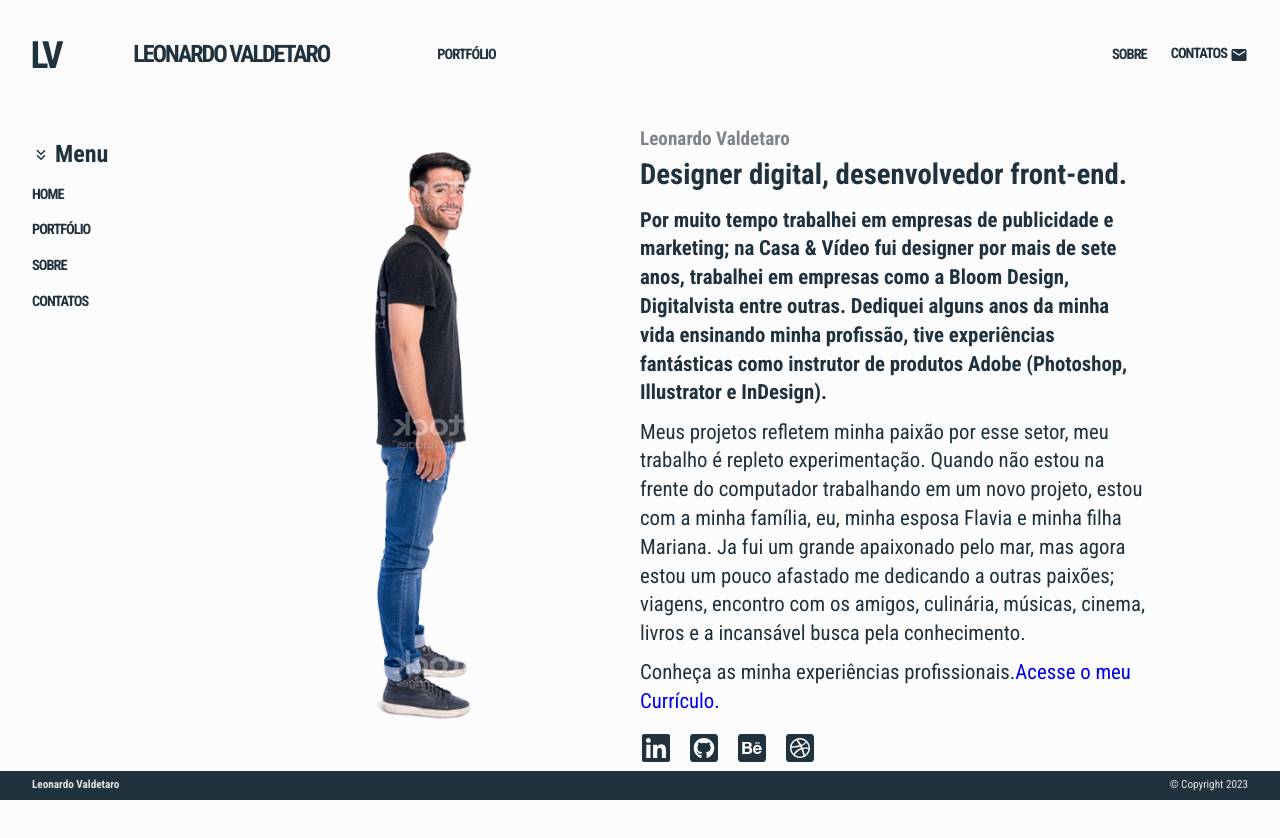
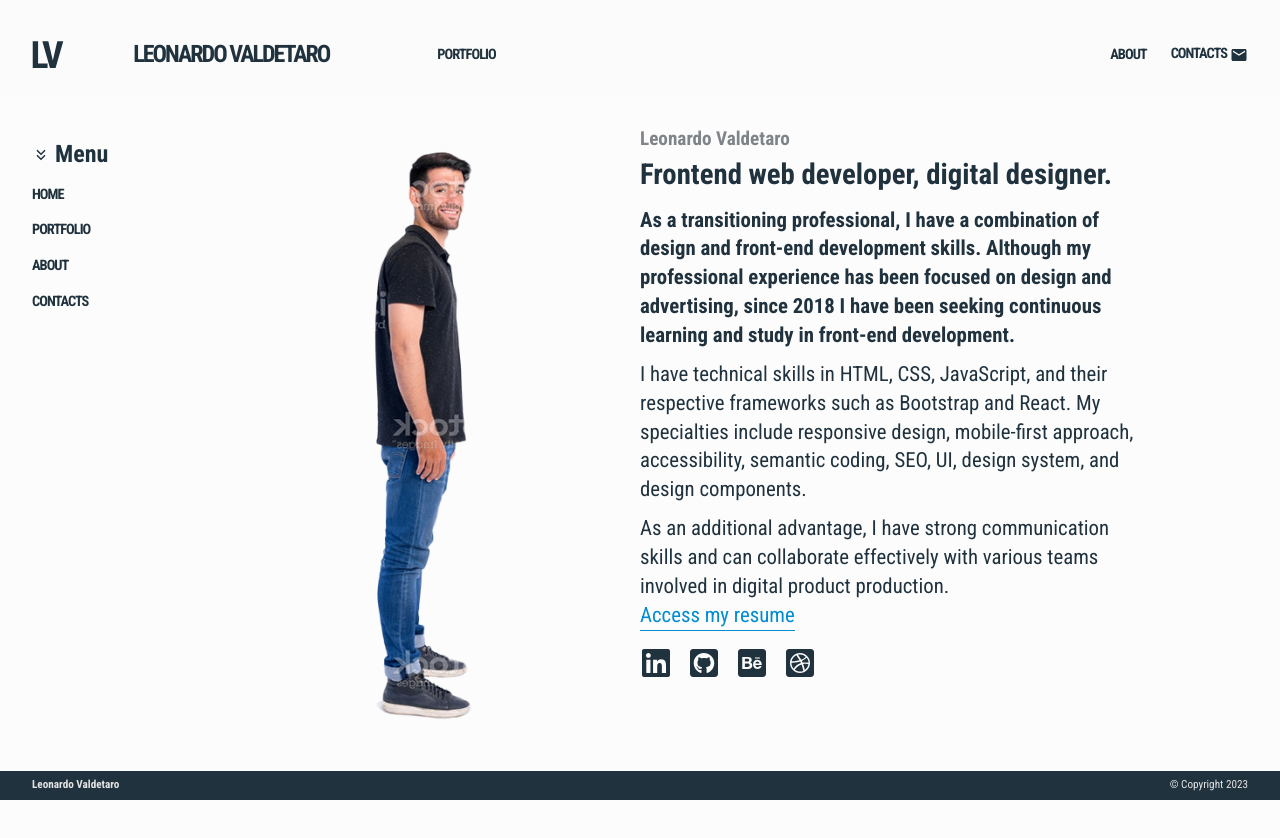
Before and after one commit to leonardovaldetaro/portfolio-react, a React (Create React App) app: page /sobre in a window 1280 px wide. Shown: the top 838 px of the page. After the commit the page ends 809 px from the top, so only its background shows below. Built offline with nearby package versions, Linux system fonts and the light colour scheme.

Commit message:
Convertendo para inglês

```diff
--- a/src/Pages/Home/Home.module.scss
+++ b/src/Pages/Home/Home.module.scss
@@ -9,7 +9,7 @@
     padding: 0 2rem;
     align-content: start;
     max-width: 1366px;
-    margin: 0 auto;
+    margin: 2em auto;
     &__divider {
         height: 1.5em;
         border-top: 2px solid $dark;
--- a/src/Pages/Home/Recentes/index.tsx
+++ b/src/Pages/Home/Recentes/index.tsx
@@ -5,7 +5,7 @@
 export default function Recentes () {
     return (
         <article className={Styles.recentes}>
-            <h2 className={Styles.recentes__titulo}>Projetos Recentes</h2>
+            <h2 className={Styles.recentes__titulo}>Projects</h2>
             <Cards />
             <CardFull />
         </article>
--- a/src/Pages/Home/index.tsx
+++ b/src/Pages/Home/index.tsx
@@ -12,10 +12,10 @@
                         Leonardo Valdetaro
                     </h2>
                     <h1 className={Styles.container__title}>
-                        Desenvolvedor Front-end,<br /> Designer digital.
+                        Frontend web developer,<br /> Digital designer.
                     </h1>
                     <Botao type="button">
-                        Entre em Contato
+                        Contact me
                     </Botao>
                 </div>
                 <img src={ImageTopo} alt="imagem topo" className={Styles.home__img} />
--- a/src/Pages/Sobre/Sobre.module.scss
+++ b/src/Pages/Sobre/Sobre.module.scss
@@ -35,6 +35,16 @@
         &__text {
             margin-bottom: .5em;
         }
+        &__link {
+            border-bottom: 1px solid $lightBlue;
+            color: $lightBlue;
+            transition: all .5s;
+            display: block;
+            width: fit-content;
+            &:hover {
+                transform: scale(1.03);
+            }
+        }
     }
     &__mdSociais {
         grid-column: 1 / span 6;
--- a/src/Pages/Sobre/index.tsx
+++ b/src/Pages/Sobre/index.tsx
@@ -30,10 +30,15 @@
             </figure>
             <article className={Styles.sobre__container}>
                 <h2 className={Styles.sobre__container__subtitle}>Leonardo Valdetaro</h2>
-                <h1 className={Styles.sobre__container__title}>Designer digital, desenvolvedor front-end.</h1>
-                <p className={Styles.sobre__container__mainText}>Por muito tempo trabalhei em empresas de publicidade e marketing; na Casa &amp; Vídeo fui designer por mais de sete anos, trabalhei em empresas como a Bloom Design, Digitalvista entre outras. Dediquei alguns anos da minha vida ensinando minha profissão, tive experiências fantásticas como instrutor de produtos Adobe (Photoshop, Illustrator e InDesign). </p>
-                <p className={Styles.sobre__container__text}>Meus projetos refletem minha paixão por esse setor, meu trabalho é repleto experimentação. Quando não estou na frente do computador trabalhando em um novo projeto, estou com a minha família, eu, minha esposa Flavia e minha filha Mariana. Ja fui um grande apaixonado pelo mar, mas agora estou um pouco afastado me dedicando a outras paixões; viagens, encontro com os amigos, culinária, músicas, cinema, livros e a incansável busca pela conhecimento.</p>
-                <p>Conheça as minha experiências profissionais.<a href="/curriculo.html" className={Styles.sobre__container__link}>Acesse o meu Currículo.</a></p>
+                <h1 className={Styles.sobre__container__title}>Frontend web developer, digital designer.</h1>
+                <p className={Styles.sobre__container__mainText}>
+                    As a transitioning professional, I have a combination of design and front-end development skills. Although my professional experience has been focused on design and advertising, since 2018 I have been seeking continuous learning and study in front-end development.
+                </p>
+                <p className={Styles.sobre__container__text}>
+                    I have technical skills in HTML, CSS, JavaScript, and their respective frameworks such as Bootstrap and React. My specialties include responsive design, mobile-first approach, accessibility, semantic coding, SEO, UI, design system, and design components.
+                </p>
+                <p className={Styles.sobre__container__text}>
+                    As an additional advantage, I have strong communication skills and can collaborate effectively with various teams involved in digital product production. <a href="https://read.cv/leonardovaldetaro" className={Styles.sobre__container__link}>Access my resume</a></p>
                 <div className={Styles.sobre__mdSociais}>
                     <ul className={Styles.sobre__mdSociais__list}>
                         {rotasSocial.map((rota, index) =>(
--- a/src/components/Header/index.tsx
+++ b/src/components/Header/index.tsx
@@ -16,17 +16,17 @@
     }];
 
     const rotaPortfolio = [{
-        label: 'Portfólio',
+        label: 'Portfolio',
         to: '/portfolio'
     }];
 
     const rotaSobre = [{
-        label: 'Sobre',
+        label: 'About',
         to: '/sobre'
     }];
 
     const rotaMail = [{
-        label: 'Contatos',
+        label: 'Contacts',
         to: '/contatos',
         icon: <MdEmail size={18} color="rgb(32,50,62)" className={Styles.header__icon} />
     }];
@@ -35,13 +35,13 @@
         label: 'Home',
         to: '/'
     },{
-        label: 'Portfólio',
+        label: 'Portfolio',
         to: '/portfolio'
     },{
-        label: 'Sobre',
+        label: 'About',
         to: '/sobre'
     },{
-        label: 'Contatos',
+        label: 'Contacts',
         to: '/contatos'
     }]
 
```
